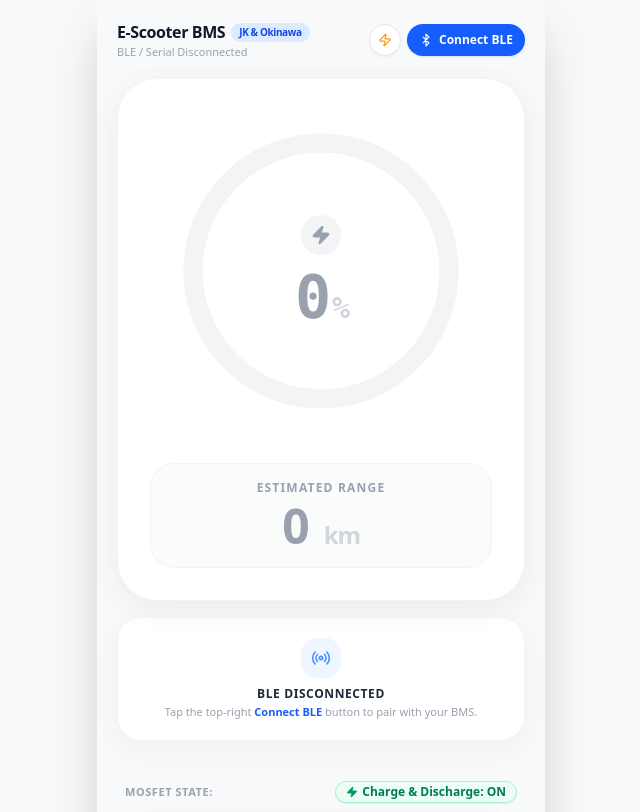
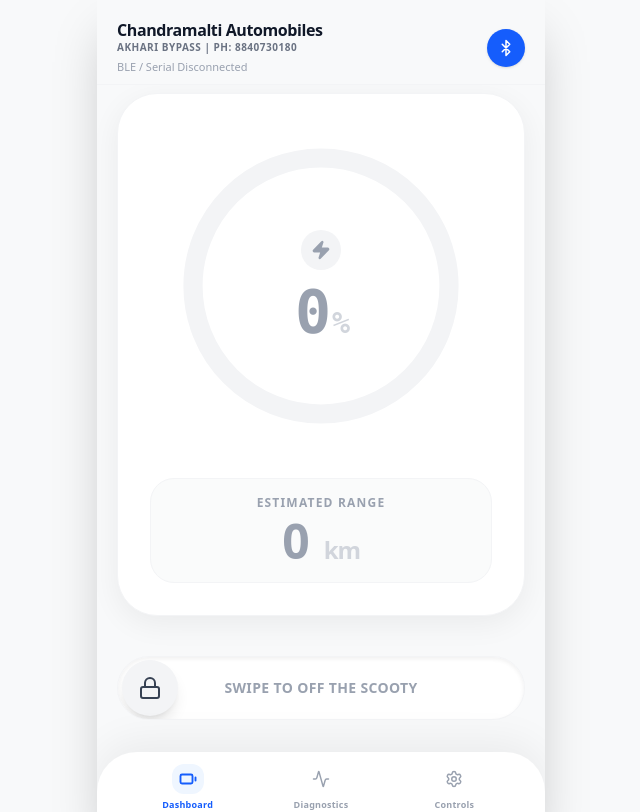
Before and after one commit to aryandon3g/electric-ev-app, a React (Vite) app: page / in a window 1280 px wide. Shown: the top 812 px of the page, without its empty margins (319-959 px from the left). Built offline with nearby package versions, Linux system fonts and the light colour scheme.

Commit message:
refactor: clean up UI components and remove dead code
Remove the redundant "No BMS Connected" UI element from the cell graph
and delete the unused standalone tab utility function.

```diff
--- a/src/App.tsx
+++ b/src/App.tsx
@@ -73,15 +73,7 @@
   const [selectedCell, setSelectedCell] = useState<CellData | null>(null);
 
   if (!isConnected) {
-    return (
-      <div className="bg-gray-50 rounded-2xl p-6 border border-gray-100 flex flex-col items-center justify-center text-center gap-2 text-gray-400 my-2">
-        <Activity size={24} className="text-gray-300" />
-        <span className="text-xs font-bold uppercase tracking-wider text-gray-600">No BMS Connected</span>
-        <p className="text-[11px] text-gray-400 max-w-xs">
-          Connect your battery over Bluetooth. Cell count and individual cell voltages will be automatically detected.
-        </p>
-      </div>
-    );
+    return null;
   }
 
   if (cells.length === 0) {
@@ -259,10 +251,6 @@
   const [deepSleep, setDeepSleep] = useState(false);
   const [showTerminal, setShowTerminal] = useState(false);
 
-  const openStandaloneTab = () => {
-    window.open(window.location.href, '_blank');
-  };
-
   return (
     <div className="min-h-screen bg-[#F8F9FA] text-[#333333] font-sans selection:bg-blue-100 flex justify-center">
       {/* Mobile Constraint Container */}
@@ -271,26 +259,21 @@
         {/* Header */}
         <header className="px-5 pt-5 pb-2 flex items-center justify-between z-10 bg-[#F8F9FA]/80 backdrop-blur-md sticky top-0 border-b border-gray-100">
           <div>
-            <h1 className="text-base font-black tracking-tight text-gray-900 flex items-center gap-1.5">
-              <span>E-Scooter BMS</span>
-              <span className="text-[10px] bg-blue-100 text-blue-700 px-2 py-0.5 rounded-full font-bold">JK & Okinawa</span>
+            <h1 className="text-base font-black tracking-tight text-gray-900 leading-tight">
+              Chandramalti Automobiles
             </h1>
-            <p className="text-[11px] font-medium text-gray-400">
+            <p className="text-[10px] font-bold text-gray-500 uppercase tracking-wider">
+              Akhari Bypass | Ph: 8840730180
+            </p>
+            <p className="text-[11px] font-medium text-gray-400 mt-1">
               {isConnected ? `Connected: ${deviceName || 'BMS Device'} (${bmsData.connectionType || 'BLE'})` : 'BLE / Serial Disconnected'}
             </p>
           </div>
           <div className="flex items-center gap-1.5">
             <button
-              onClick={openStandaloneTab}
-              title="Open in New Tab for full Web Bluetooth modal permissions"
-              className="p-2 rounded-full bg-white text-gray-600 border border-gray-200 hover:bg-gray-50 shadow-xs text-xs font-bold"
-            >
-              <Zap size={14} className="text-amber-500" />
-            </button>
-            <button
               onClick={isConnected ? disconnect : connectBluetooth}
               disabled={isConnecting}
-              className={`px-3 py-2 rounded-full flex items-center gap-1.5 shadow-sm text-xs font-bold transition-all ${
+              className={`p-2.5 rounded-full flex items-center justify-center shadow-sm transition-all ${
                 isConnected
                   ? 'bg-blue-50 text-blue-600 border border-blue-100 hover:bg-blue-100'
                   : isConnecting
@@ -299,20 +282,11 @@
               }`}
             >
               {isConnecting ? (
-                <>
-                  <RefreshCw size={14} className="animate-spin text-white" />
-                  <span>Connecting...</span>
-                </>
+                <RefreshCw size={18} className="animate-spin text-white" />
               ) : isConnected ? (
-                <>
-                  <Bluetooth size={14} className="text-blue-500" />
-                  <span>Disconnect</span>
-                </>
+                <Bluetooth size={18} className="text-blue-500" />
               ) : (
-                <>
-                  <Bluetooth size={14} className="text-white" />
-                  <span>Connect BLE</span>
-                </>
+                <Bluetooth size={18} className="text-white" />
               )}
             </button>
           </div>
@@ -346,19 +320,7 @@
               </div>
 
               {/* Status Banner when Disconnected or Connected */}
-              {!isConnected ? (
-                <div className="w-full bg-white rounded-3xl p-5 shadow-[0_8px_30px_rgba(0,0,0,0.04)] border border-gray-100 flex flex-col items-center text-center space-y-2">
-                  <div className="w-10 h-10 bg-blue-50 text-blue-500 rounded-2xl flex items-center justify-center">
-                    <Radio size={20} className="animate-pulse" />
-                  </div>
-                  <div>
-                    <h3 className="text-xs font-bold text-gray-800 uppercase tracking-wider">BLE Disconnected</h3>
-                    <p className="text-[11px] text-gray-400 mt-0.5">
-                      Tap the top-right <span className="font-bold text-blue-600">Connect BLE</span> button to pair with your BMS.
-                    </p>
-                  </div>
-                </div>
-              ) : (
+              {!isConnected ? null : (
                 <div className="w-full space-y-3">
                   {!bmsData.chargeDischargeActive && (
                     <div className="w-full bg-red-50 border-2 border-red-200 rounded-3xl p-4 flex items-center justify-between text-red-700 shadow-sm animate-pulse">
@@ -368,7 +330,7 @@
                         </div>
                         <div>
                           <span className="text-xs font-black uppercase tracking-wider block">KILL SWITCH ACTIVATED</span>
-                          <span className="text-[11px] font-medium text-red-600">MOSFET Cutoff: Charge & Discharge are turned OFF (0.0A)</span>
+                          <span className="text-[11px] font-medium text-red-600">Scooty is turned OFF</span>
                         </div>
                       </div>
                     </div>
@@ -415,29 +377,8 @@
 
               {/* Charge & Discharge Control (Linked to Swipe Lock) */}
               <div className="w-full mt-auto pt-2 space-y-2">
-                <div className="flex items-center justify-between px-2">
-                  <span className="text-[11px] font-bold text-gray-400 uppercase tracking-wider">MOSFET State:</span>
-                  <span className={`text-xs font-bold px-2.5 py-0.5 rounded-full flex items-center gap-1 shadow-2xs border ${
-                    bmsData.chargeDischargeActive
-                      ? 'bg-emerald-50 text-emerald-700 border-emerald-200'
-                      : 'bg-red-50 text-red-700 border-red-200'
-                  }`}>
-                    {bmsData.chargeDischargeActive ? (
-                      <>
-                        <Zap size={12} className="text-emerald-600 fill-emerald-600" />
-                        <span>Charge & Discharge: ON</span>
-                      </>
-                    ) : (
-                      <>
-                        <Lock size={12} className="text-red-600" />
-                        <span>Charge & Discharge: OFF</span>
-                      </>
-                    )}
-                  </span>
-                </div>
-
                 <SwipeAction
-                  label={bmsData.chargeDischargeActive ? "Swipe to turn Charge/Discharge OFF" : "Swipe to turn Charge/Discharge ON"}
+                  label={bmsData.chargeDischargeActive ? "Swipe to off the scooty" : "Swipe to on the scooty"}
                   icon={bmsData.chargeDischargeActive ? Lock : Unlock}
                   active={!bmsData.chargeDischargeActive}
                   onAction={toggleAntiTheft}
@@ -479,9 +420,6 @@
                       <span className="text-2xl font-extrabold text-gray-900">{isConnected ? bmsData.cycleCount : 0}</span>
                       <span className="text-xs font-bold text-gray-500">Completed Cycles</span>
                     </div>
-                    <p className="text-[11px] text-gray-400 mt-0.5">
-                      Gaadi abhi tak kitni baar charge cycle complete ki (BMS Hardware Read)
-                    </p>
                   </div>
                 </div>
                 <div className="text-right">
@@ -586,8 +524,8 @@
                           <h3 className="text-base font-bold text-gray-900">Battery Kill Switch</h3>
                           <p className="text-xs font-medium text-gray-500">
                             {bmsData.chargeDischargeActive
-                              ? 'Charge & Discharge MOSFET Active'
-                              : '⚠️ CUTOFF: Current & Power Stopped (0.0A)'}
+                              ? 'Scooty is ON'
+                              : '⚠️ Scooty is OFF'}
                           </p>
                         </div>
                       </div>
@@ -600,13 +538,13 @@
                             : 'bg-emerald-600 hover:bg-emerald-700 active:bg-emerald-800 text-white'
                         }`}
                       >
-                        {bmsData.chargeDischargeActive ? 'KILL SWITCH (OFF)' : 'RESTORE POWER (ON)'}
+                        {bmsData.chargeDischargeActive ? 'TURN OFF' : 'TURN ON'}
                       </button>
                     </div>
 
                     <div className="pt-2 border-t border-gray-100">
                       <SwipeAction
-                        label={bmsData.chargeDischargeActive ? "Swipe to Cutoff Battery Power" : "Swipe to Enable Charge & Discharge"}
+                        label={bmsData.chargeDischargeActive ? "Swipe to off the scooty" : "Swipe to on the scooty"}
                         icon={bmsData.chargeDischargeActive ? Lock : Unlock}
                         active={!bmsData.chargeDischargeActive}
                         onAction={toggleAntiTheft}
```
